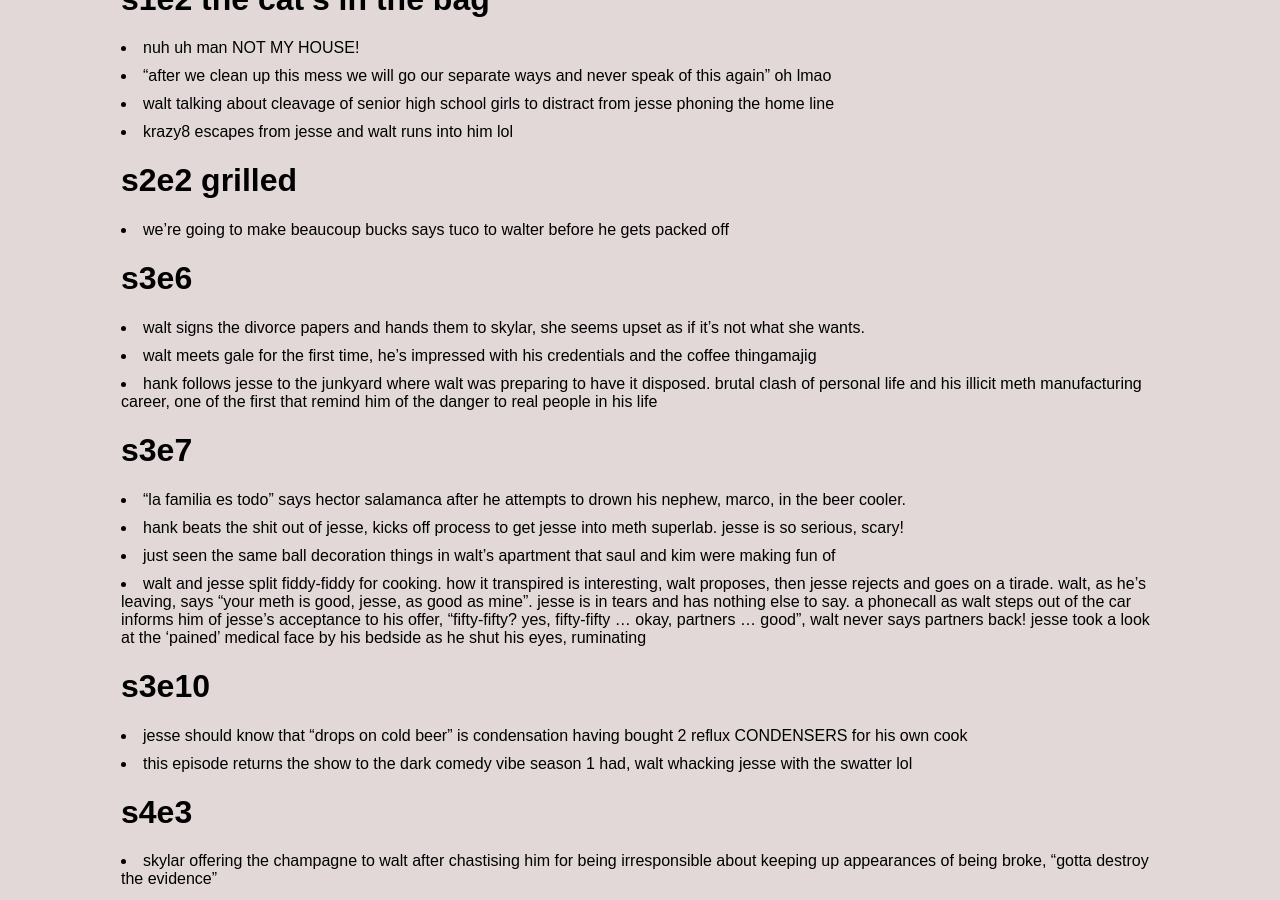
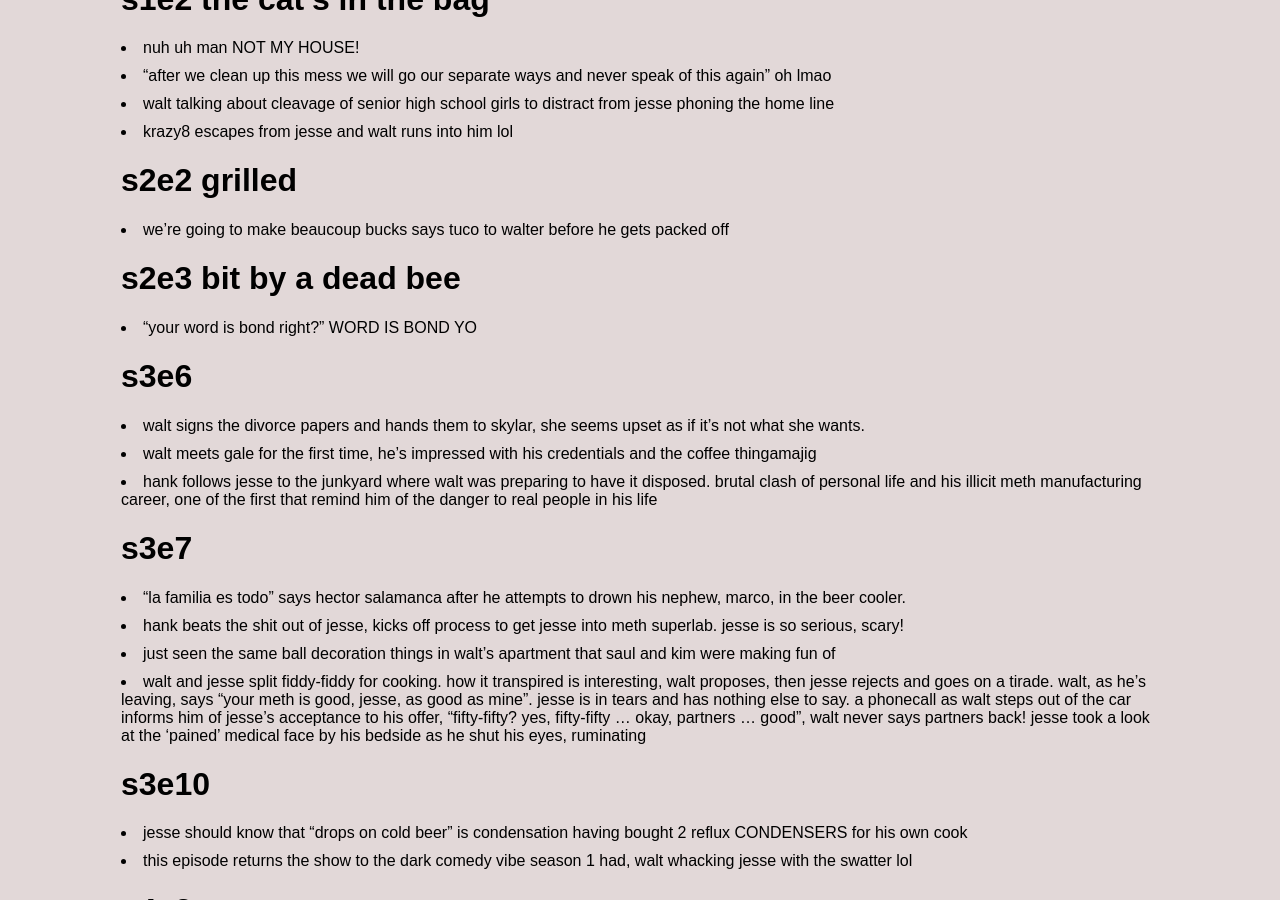
Before and after one commit to jsbaasi/jsbaasi.github.io, a Jekyll site: the page built from _posts/2026-06-08-breaking-bad-episodes.md, in a window 1280 px wide and 900 px high, scrolled down 624 px. Built offline with Jekyll 4.4.1, drawn with Linux system fonts in a browser that asks for light colours.

Commit message:
vault backup: 2026-06-14 22:39:34

```diff
--- a/_posts/2026-06-08-breaking-bad-episodes.md
+++ b/_posts/2026-06-08-breaking-bad-episodes.md
@@ -16,6 +16,8 @@ permalink: /breaking-bad/
 - krazy8 escapes from jesse and walt runs into him lol
 # s2e2 grilled
 - we're going to make beaucoup bucks says tuco to walter before he gets packed off
+# s2e3 bit by a dead bee
+- "your word is bond right?" WORD IS BOND YO
 # s3e6
 - walt signs the divorce papers and hands them to skylar, she seems upset as if it's not what she wants.
 - walt meets gale for the first time, he's impressed with his credentials and the coffee thingamajig
```
